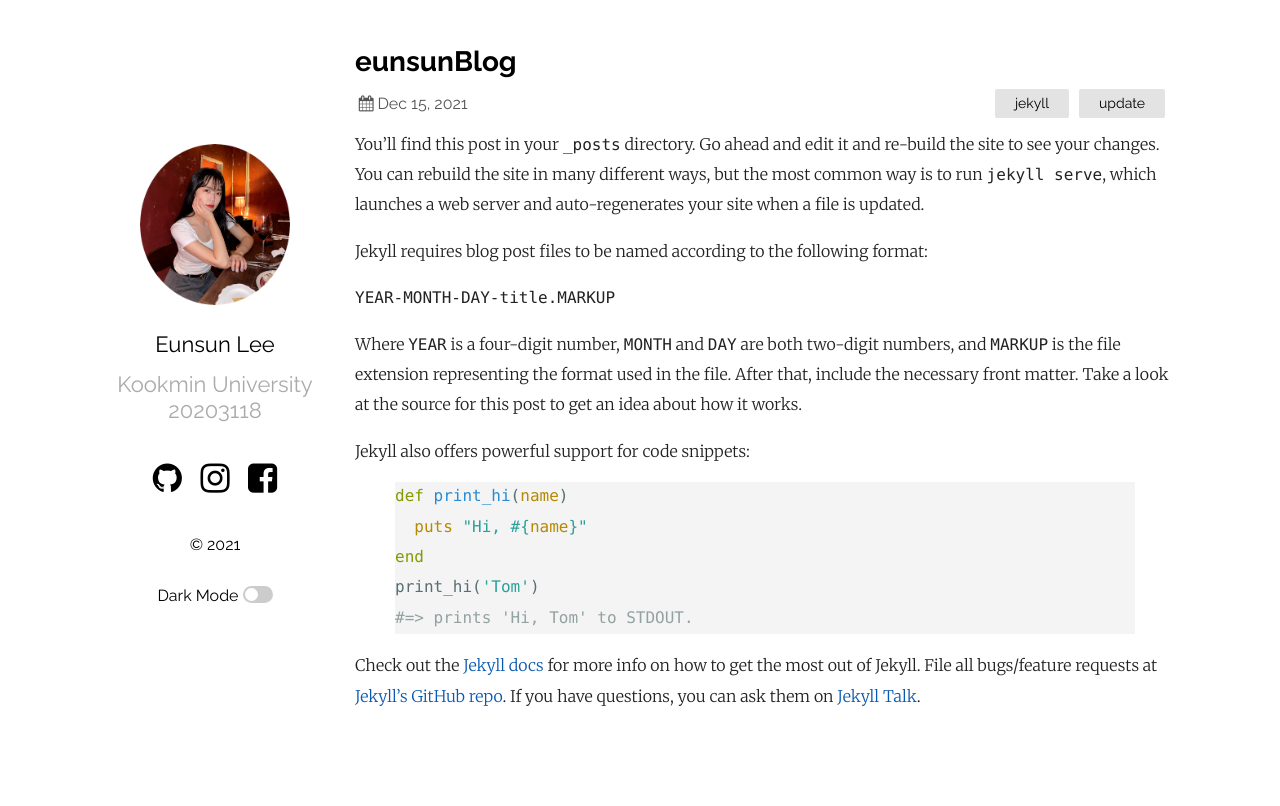
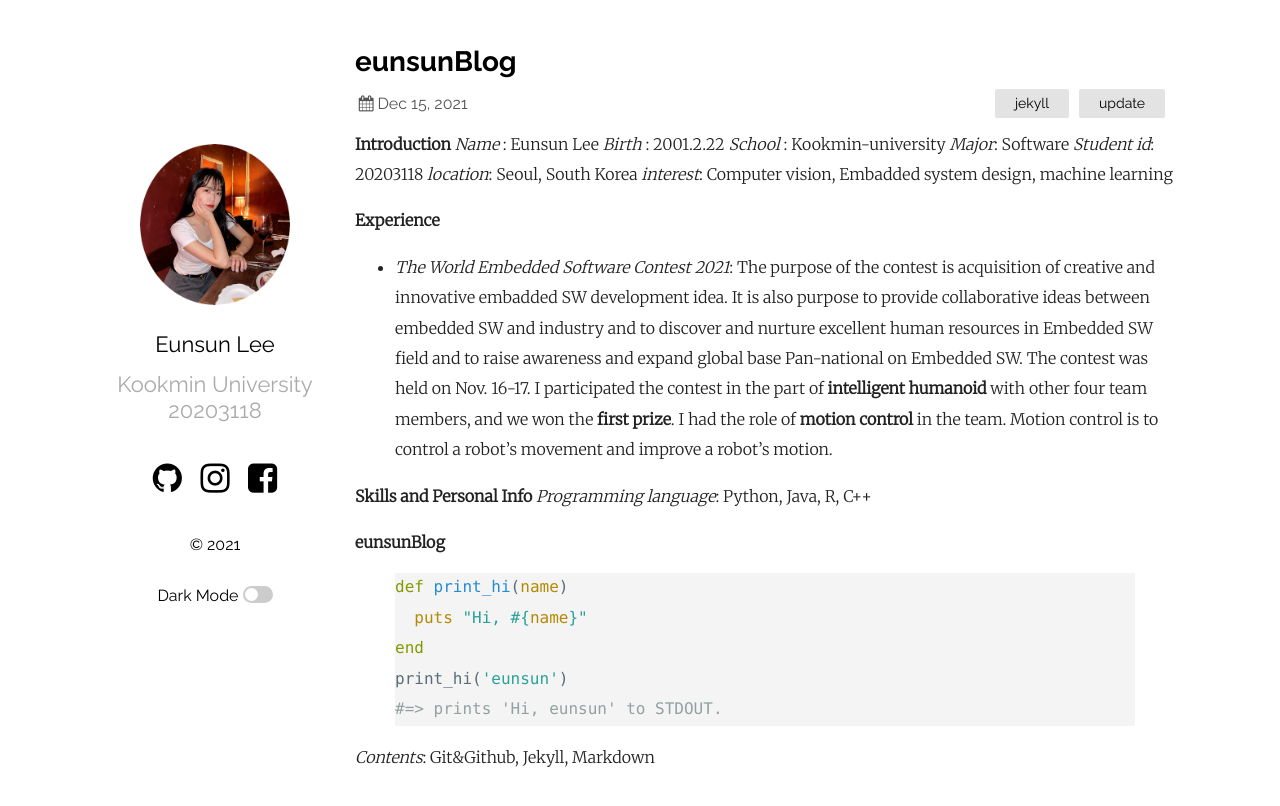
Before and after one commit to Eun-sun-Lee/Eun-sun-Lee.github.io, a Jekyll site: the page built from _posts/2021-12-16-eunsunBlog.markdown, in a window 1280 px wide. Shown: the top 806 px of the page. Built offline with Jekyll 4.4.1, drawn with Linux system fonts in a browser that asks for light colours.

Commit message:
change markown pages

```diff
--- a/_posts/2021-12-16-eunsunBlog.markdown
+++ b/_posts/2021-12-16-eunsunBlog.markdown
@@ -4,26 +4,30 @@ title:  "eunsunBlog"
 date:   2021-12-16 02:40:41 +0900
 categories: jekyll update
 ---
-You’ll find this post in your `_posts` directory. Go ahead and edit it and re-build the site to see your changes. You can rebuild the site in many different ways, but the most common way is to run `jekyll serve`, which launches a web server and auto-regenerates your site when a file is updated.
+**Introduction**
+*Name* : Eunsun Lee
+*Birth* : 2001.2.22
+*School* : Kookmin-university
+*Major*: Software
+*Student id*: 20203118
+*location*: Seoul, South Korea
+*interest*: Computer vision, Embadded system design, machine learning
 
-Jekyll requires blog post files to be named according to the following format:
+**Experience**
+- *The World Embedded Software Contest 2021*: The purpose of the contest is acquisition of creative and innovative embadded SW development idea. It is also purpose to provide collaborative ideas between embedded SW and industry and to discover and nurture excellent human resources in Embedded SW field and to raise awareness and expand global base Pan-national on Embedded SW.
+The contest was held on Nov. 16-17. I participated the contest in the part of **intelligent humanoid** with other four team members, and we won the **first prize**. I had the role of **motion control** in the team. Motion control is to control a robot's movement and improve a robot's motion.
 
-`YEAR-MONTH-DAY-title.MARKUP`
+**Skills and Personal Info**
+*Programming language*: Python, Java, R, C++
 
-Where `YEAR` is a four-digit number, `MONTH` and `DAY` are both two-digit numbers, and `MARKUP` is the file extension representing the format used in the file. After that, include the necessary front matter. Take a look at the source for this post to get an idea about how it works.
-
-Jekyll also offers powerful support for code snippets:
+**eunsunBlog**
 
 {% highlight ruby %}
 def print_hi(name)
   puts "Hi, #{name}"
 end
-print_hi('Tom')
-#=> prints 'Hi, Tom' to STDOUT.
+print_hi('eunsun')
+#=> prints 'Hi, eunsun' to STDOUT.
 {% endhighlight %}
 
-Check out the [Jekyll docs][jekyll-docs] for more info on how to get the most out of Jekyll. File all bugs/feature requests at [Jekyll’s GitHub repo][jekyll-gh]. If you have questions, you can ask them on [Jekyll Talk][jekyll-talk].
-
-[jekyll-docs]: https://jekyllrb.com/docs/home
-[jekyll-gh]:   https://github.com/jekyll/jekyll
-[jekyll-talk]: https://talk.jekyllrb.com/
+*Contents*: Git&Github, Jekyll, Markdown
```
